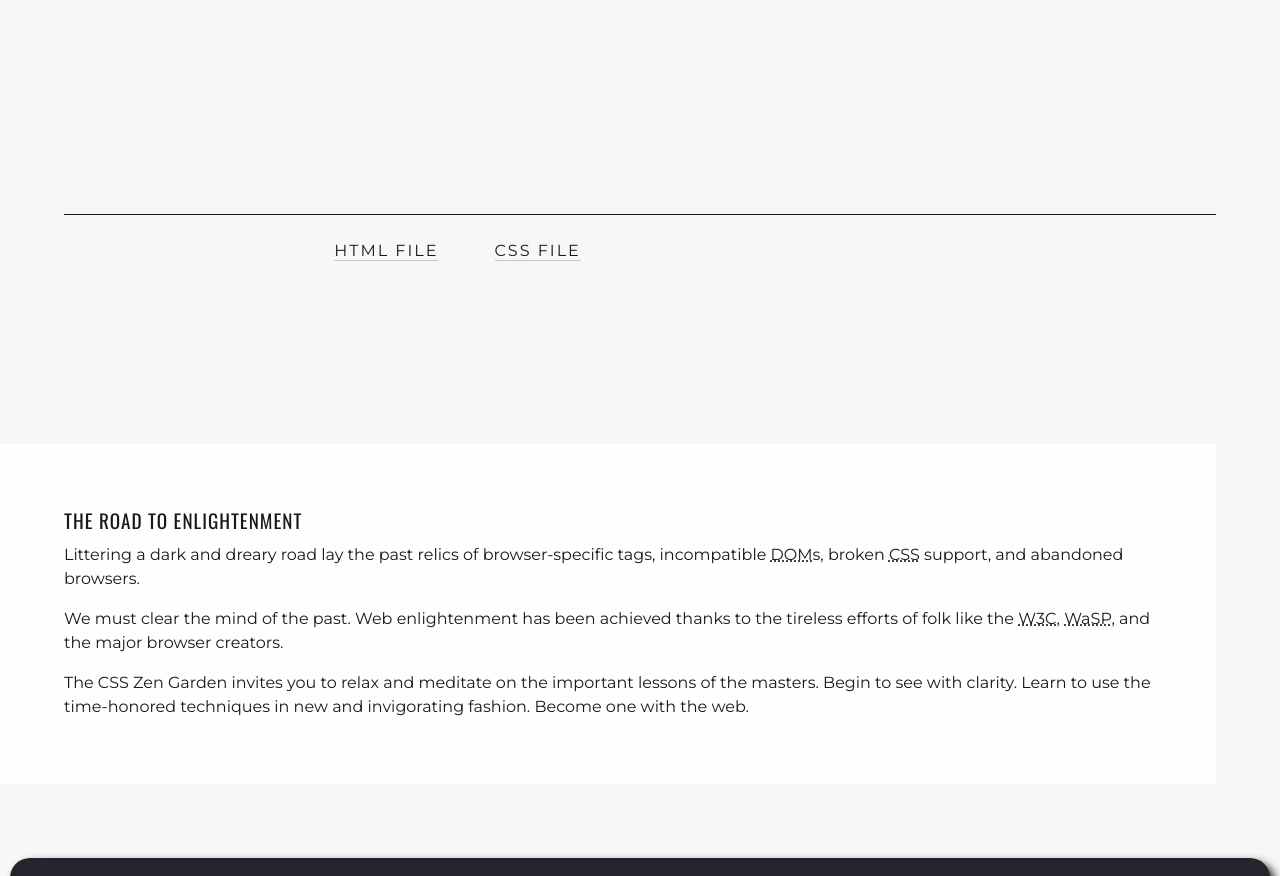
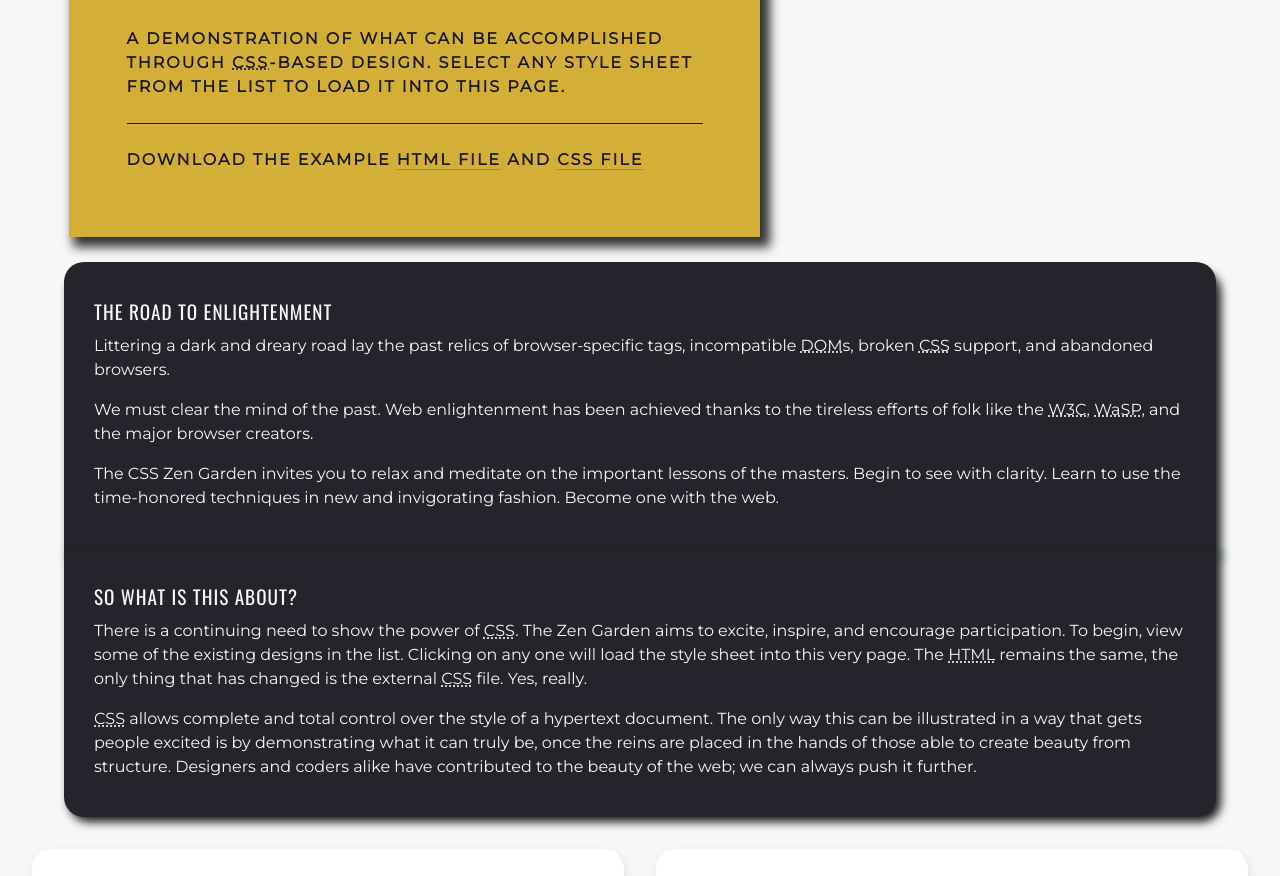
Before and after one commit to cameroncrook/zen_garden, a plain HTML site: page index.html in a window 1280 px wide. Shown: the part 294-1170 px from the top of the page. Drawn offline with nearby package versions, Linux system fonts and the light colour scheme.

Commit message:
unified enlightment and about
one box in appearance. and shadow behind Zen garden

```diff
--- a/_atoms.scss
+++ b/_atoms.scss
@@ -44,6 +44,7 @@ h2 {
   font-size: 6em;
   letter-spacing: 1px;
   line-height: 1em;
+  text-shadow: 6px 6px 5px rgba(80, 137, 145, 0.50);
 }
 h3 {
   font-size: 2.25em;
--- a/_molecules.scss
+++ b/_molecules.scss
@@ -10,8 +10,14 @@
   }
 }
 .summary {
-  @include atoms.uppercase($text-light);
-  padding: 15% 0;
+  @include atoms.uppercase($text-dark);
+  padding: 5% 5%;
+  width:50%;
+  font-weight: bold;
+  line-height: 10px;
+  margin-left:5px;
+  margin-bottom: 25px;
+  box-shadow:$shadow-elevation-left;
   p:last-child {
     @include atoms.divider;
   }
@@ -20,24 +26,26 @@
   }
 }
 .preamble {
-  background: rgba(255, 255, 255, 0.9);
-
+  background-color:$accent2;
   color: $text-dark;
-  margin-left: -30%;
-  padding: 5% 5% 5% 30%;
+  padding: 30px;
+  background-color: $accent3;
+  color: $text-light;
+  border-radius: 20px 20px 0 0;
+  box-shadow: 5px 10px 10px #161c1c;
 }
 
 // Supporting
 .explanation {
   // sizing and spacing
   padding: 30px;
-  margin: 10px;
+  margin: 0px 5% 15px 5%;
   margin-bottom: 25px;
 
   // styles
   background-color: $accent3;
   color: $text-light;
-  border-radius: 20px;
+  border-radius: 0 0 20px 20px;
   box-shadow: 5px 5px 10px #161c1c;
 
   h3 {
--- a/_organisms.scss
+++ b/_organisms.scss
@@ -1,7 +1,10 @@
 @use 'variables' as *;
 
 .intro {
-  padding: 5%;
+  padding: 5% 5% 0 5%;
+}
+.summary{
+  background-color: $primary;
 }
 
 html,
@@ -89,5 +92,5 @@ footer,
       color: $primary;
     }
   }
-  // End Larger CSS
+
 }
--- a/_variables.scss
+++ b/_variables.scss
@@ -9,8 +9,14 @@ $accent3: #25232b;
 $accent4: #fff;
 $box-shadow: #161c1c;
 
+
 // Text
 $fonts-body: "Montserrat", sans-serif;
 $fonts-headline: "Oswald", serif;
 $text-dark: #1a181e;
 $text-light: #f7f7f7;
+
+//shadows
+$shadow-elevation-high: -7px 7px 10px 2px hsl( 0deg 0% 20% / 1);
+$shadow-elevation-left: 7px 7px 10px 3px hsl(0deg 0% 20% / 1);
+$shadow-elevation-main: 0px 15px 10px 2px hsl(0, 0%, 20%);
```
Also changed, not shown: style.css, style.scss (renamed from styles.scss), style_guide/style-pattern.css, 2 other files.
